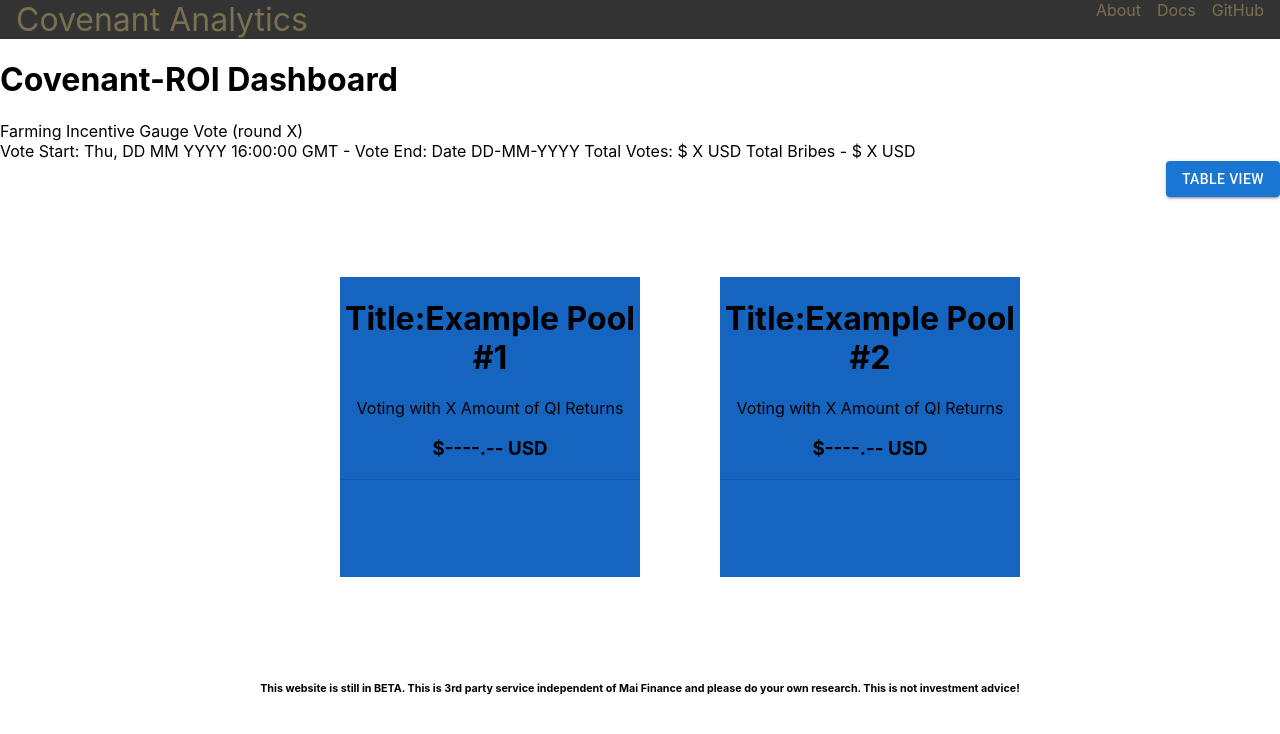
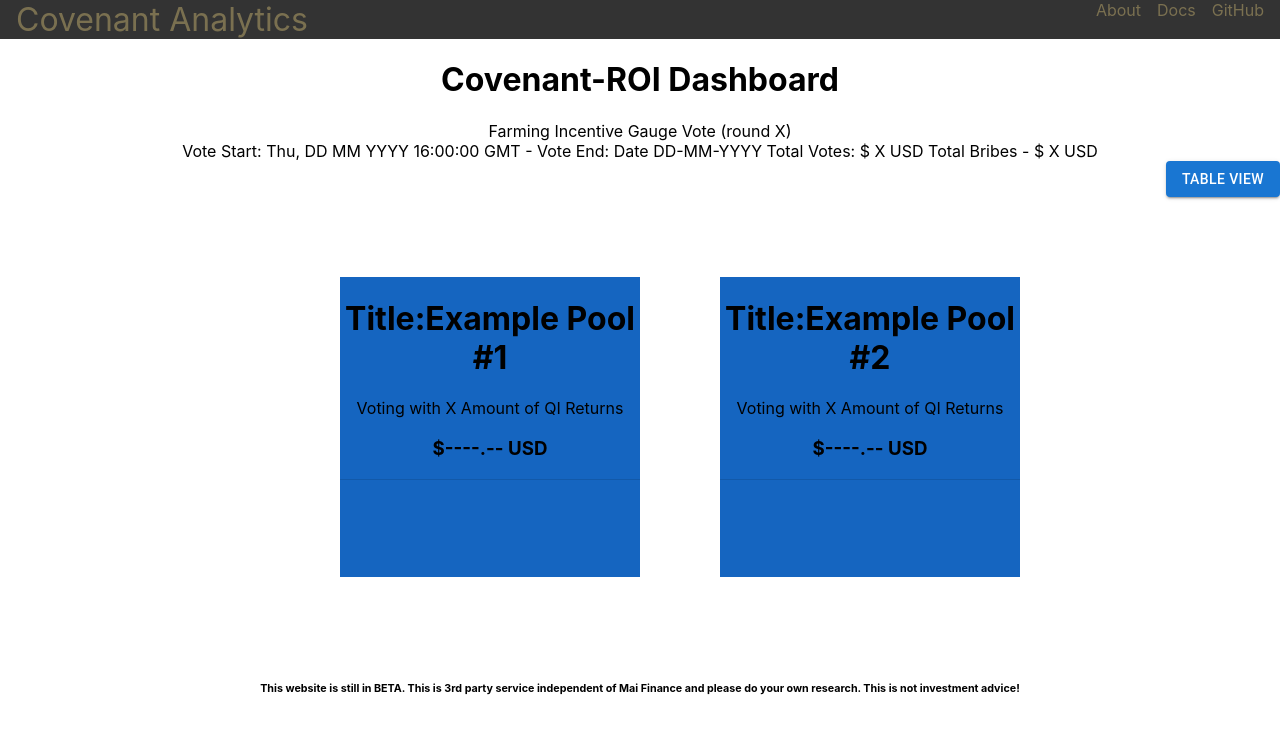
Before and after one commit to BaldwinCepeda/covenant-analytics, a React (Create React App) app: page / in a window 1280 px wide. Shown: the top 734 px of the page. Built offline with nearby package versions, Linux system fonts and the light colour scheme.

Commit message:
center text

```diff
--- a/src/App.css
+++ b/src/App.css
@@ -17,3 +17,17 @@
   align-items: center;
   justify-content: center;
 }
+
+.Heading{
+  text-align: center;
+  display: flex;
+  align-items: center;
+  justify-content: center;
+}
+
+.Title{
+  text-align: center;
+  display: flex;
+  align-items: center;
+  justify-content: center;
+}
--- a/src/App.js
+++ b/src/App.js
@@ -7,12 +7,15 @@
 function App() {
   return (
     <div className='App' >
+      <h1 className='Title'>Covenant-ROI Dashboard</h1>
+      <div className='Heading'>
 
-      <h1>Covenant-ROI Dashboard</h1>
-      <body>Farming Incentive Gauge Vote (round X) <br></br>
-        Vote Start: Thu, DD MM YYYY 16:00:00 GMT - Vote End: Date DD-MM-YYYY
-        Total Votes: $ X USD Total Bribes - $ X USD
-      </body>
+        <body>Farming Incentive Gauge Vote (round X) <br></br>
+          Vote Start: Thu, DD MM YYYY 16:00:00 GMT - Vote End: Date DD-MM-YYYY
+          Total Votes: $ X USD Total Bribes - $ X USD
+        </body>
+      </div>
+
 
       <body className='BodyApp'>
         <Button variant="contained"
```
